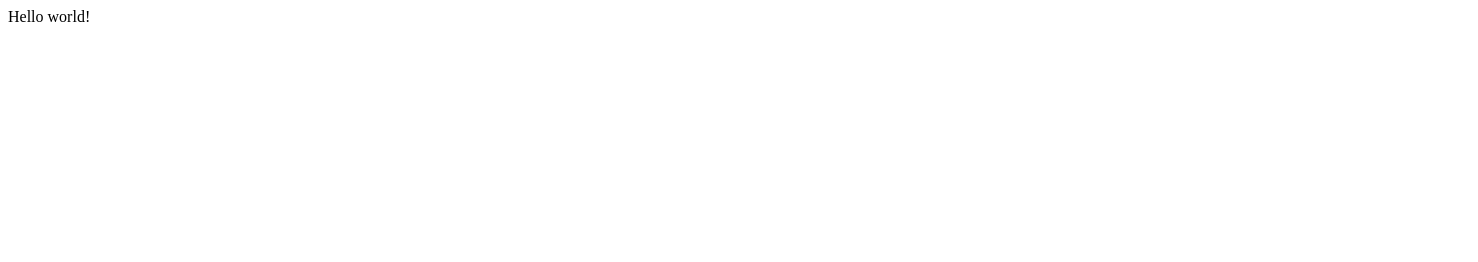
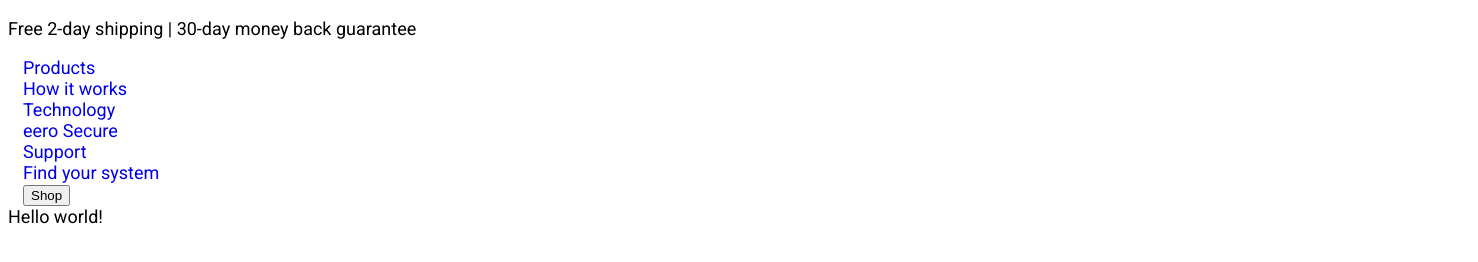
Before and after one commit to botaniq/eero, a plain HTML site: page index.html in a window 1280 px wide. Shown: the whole page, 1478 px wide, since content can reach past the window. Drawn offline with Linux system fonts and the light colour scheme.

Commit message:
finish header

```diff
--- /dev/null
+++ b/css/styles.css
@@ -0,0 +1,46 @@
+:root {
+  --button-color: #2468ff;
+  --primary-color: #ffffff;
+  --secondary-bgcolor: #161f49;
+  --color-text-dark: #404040;
+
+  --font-primary: "Roboto", sans-serif;
+}
+
+body {
+  font-family: var(--font-primary);
+  font-size: 18px;
+  font-weight: 400;
+}
+
+h1,
+h2,
+h3,
+h4,
+h5,
+h6 {
+  margin: 0;
+}
+
+ul,
+ol {
+  margin: 0;
+  padding: 0;
+  list-style: none;
+}
+
+a {
+  text-decoration: none;
+  margin: 0;
+}
+
+img {
+  display: block;
+  max-width: 100%;
+}
+
+.container {
+  width: 1440px;
+  padding: 0 15px;
+  margin: 0 auto;
+}
--- a/index.html
+++ b/index.html
@@ -1,10 +1,35 @@
 <!DOCTYPE html>
 <html lang="en">
-<head>
-    <meta charset="UTF-8">
+  <head>
+    <meta charset="UTF-8" />
     <title>Eero</title>
-</head>
-<body>
-  Hello world!
-</body>
+    <link rel="preconnect" href="https://fonts.googleapis.com">
+    <link rel="preconnect" href="https://fonts.gstatic.com" crossorigin>
+    <link href="https://fonts.googleapis.com/css2?family=Roboto:wght@400;700&display=swap" rel="stylesheet">
+    <link rel="stylesheet" href="./css/styles.css" />
+  </head>
+  <body>
+    <header>
+      <div class="promo-bar">
+        <p class="promo-bar__text">
+          Free 2-day shipping | 30-day money back guarantee
+        </p>
+      </div>
+      <div class="container">
+        <nav class="nav">
+          <a href="#" class="logo"></a>
+          <ul class="nav__list">
+            <li class="nav__list-item"><a href="#">Products</a></li>
+            <li class="nav__list-item"><a href="#">How it works</a></li>
+            <li class="nav__list-item"><a href="#">Technology</a></li>
+            <li class="nav__list-item"><a href="#">eero Secure</a></li>
+            <li class="nav__list-item"><a href="#">Support</a></li>
+            <li class="nav__list-item"><a href="#">Find your system</a></li>
+          </ul>
+          <button class="primary-button" type="button">Shop</button>
+      </div>
+      </nav>
+    </header>
+    Hello world!
+  </body>
 </html>
```
